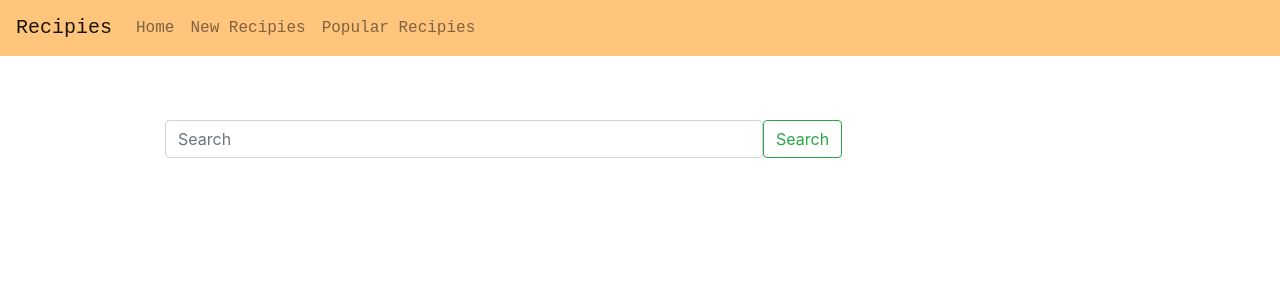
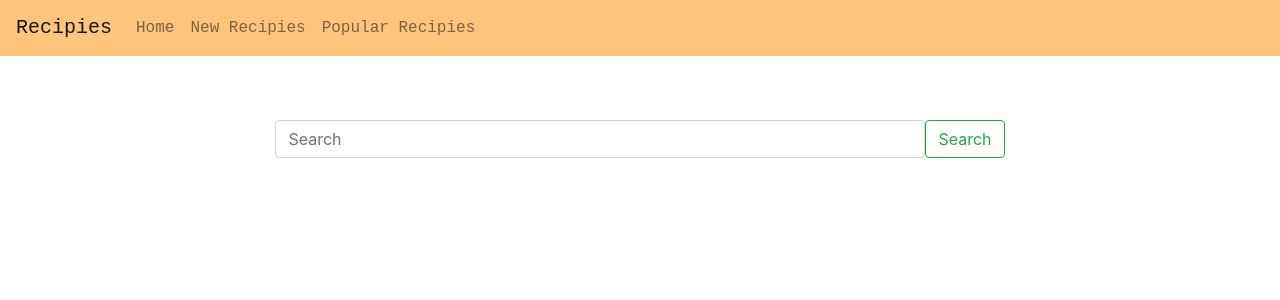
Before and after one commit to TiffanyJan/Recipies, a React (Create React App) app: page / in a window 1280 px wide. Shown: the top 300 px of the page. Built offline with nearby package versions, Linux system fonts and the light colour scheme.

Commit message:
fix search bar

```diff
--- a/src/App.css
+++ b/src/App.css
@@ -4,22 +4,14 @@
   font-weight: "bold";
 }
 
-.form-inline {
-  display: flex;
-  flex-flow: row wrap;
-  align-items: center;
-  margin-left: 80px;;
-}
-
 .col-sm {
   flex-basis: 0;
   flex-grow: 1;
-  min-width: 0;
-  max-width: 100%;
+  position: relative;
+  text-align: center;
 }
-
-.form-inline .form-control {
+ .form-inline  {
   display: inline-block;
-  width: 598px;
   vertical-align: middle;
+  width: 100%;
 }
--- a/src/App.js
+++ b/src/App.js
@@ -40,12 +40,10 @@ function App() {
       <div className="row mt-5" align="center"></div>
       <div className="container" >
         <div className="row mt-3">
-          <div className="col-sm">
             <Form inline className="text-center">
-              <FormControl type="text" placeholder="Search" />
+              <FormControl type="text" placeholder="Search" style={{width: '650px'}} />
               <Button variant="outline-success">Search</Button>
             </Form>
-          </div>
         </div>
       </div>
     </>
```
